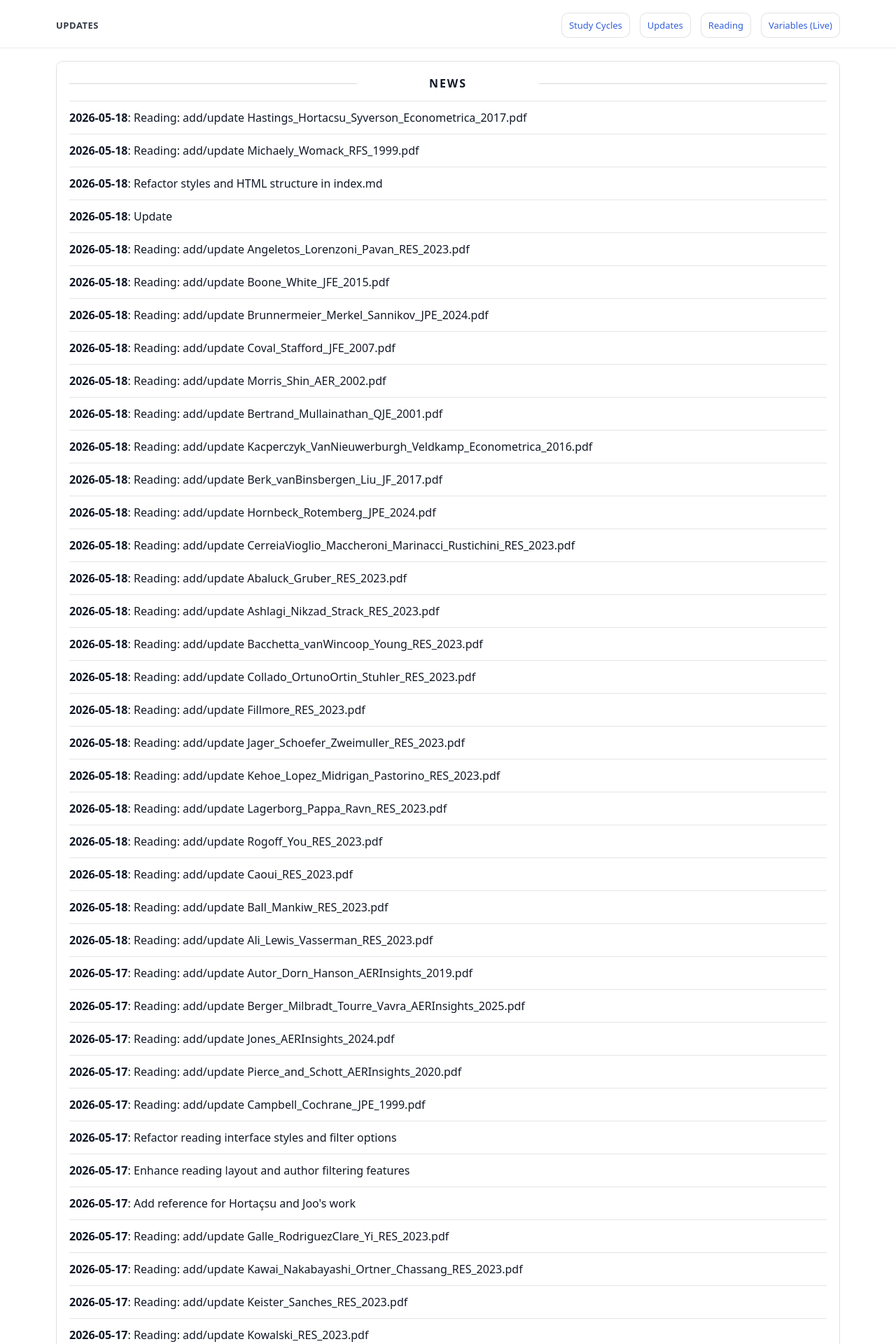
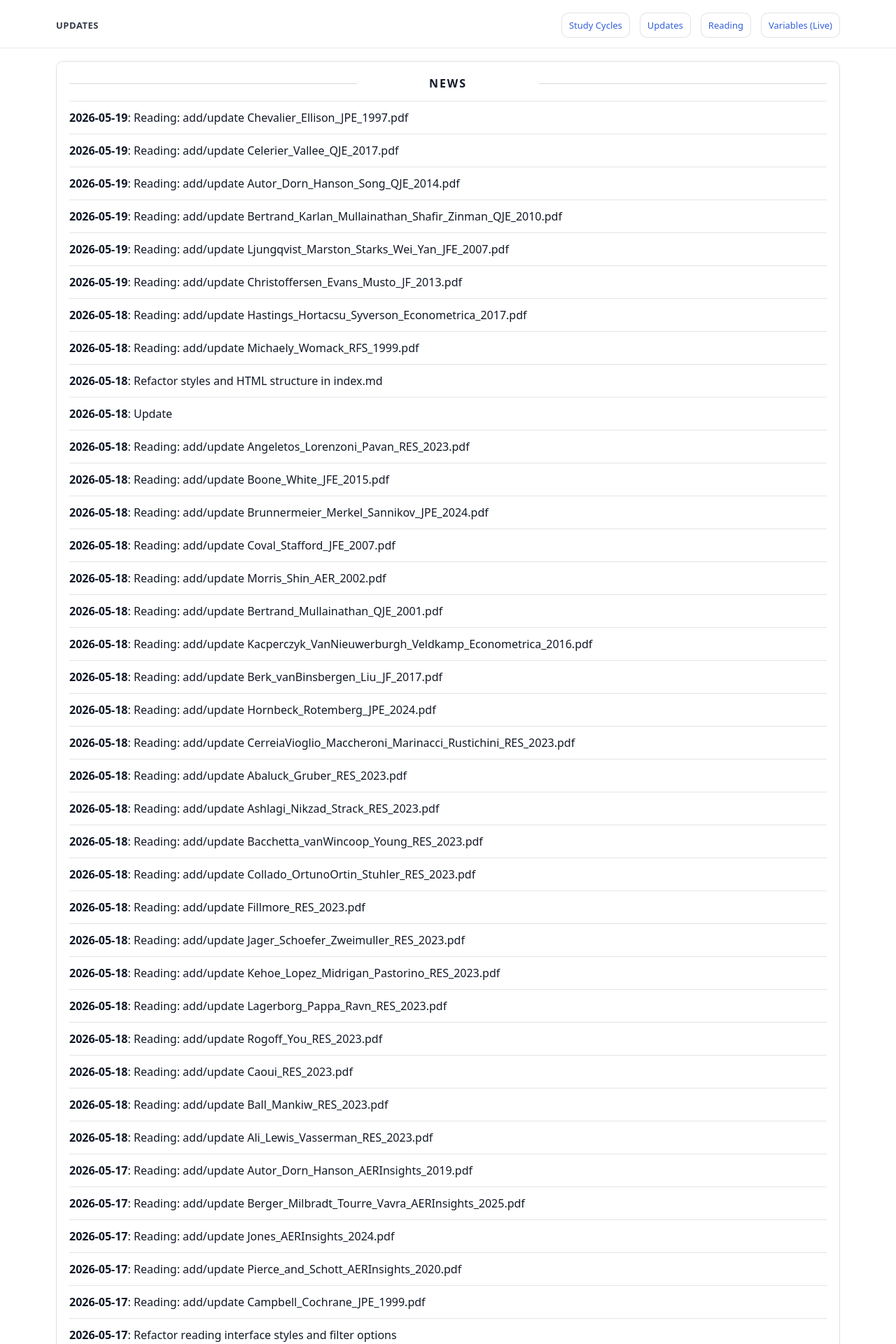
Before and after one commit to yaxinzn/study-archive, a Jekyll site: the page built from updates/index.md, in a window 1280 px wide. Shown: the top 1920 px of the page at 70% size. Built offline with Jekyll 4.4.1, drawn with Linux system fonts in a browser that asks for light colours; some of the changed text lies outside the part shown.

Commit message:
chore: update NEWS feed

```diff
--- a/_data/news.yml
+++ b/_data/news.yml
@@ -1,4 +1,22 @@
 # Auto-generated update history (sorted newest -> oldest). Do not edit manually.
+- ts: "1779139580"
+  date: "2026-05-19"
+  title: "Reading: add/update Chevalier_Ellison_JPE_1997.pdf"
+- ts: "1779139534"
+  date: "2026-05-19"
+  title: "Reading: add/update Celerier_Vallee_QJE_2017.pdf"
+- ts: "1779139506"
+  date: "2026-05-19"
+  title: "Reading: add/update Autor_Dorn_Hanson_Song_QJE_2014.pdf"
+- ts: "1779139459"
+  date: "2026-05-19"
+  title: "Reading: add/update Bertrand_Karlan_Mullainathan_Shafir_Zinman_QJE_2010.pdf"
+- ts: "1779139419"
+  date: "2026-05-19"
+  title: "Reading: add/update Ljungqvist_Marston_Starks_Wei_Yan_JFE_2007.pdf"
+- ts: "1779139378"
+  date: "2026-05-19"
+  title: "Reading: add/update Christoffersen_Evans_Musto_JF_2013.pdf"
 - ts: "1779108512"
   date: "2026-05-18"
   title: "Reading: add/update Hastings_Hortacsu_Syverson_Econometrica_2017.pdf"
```
